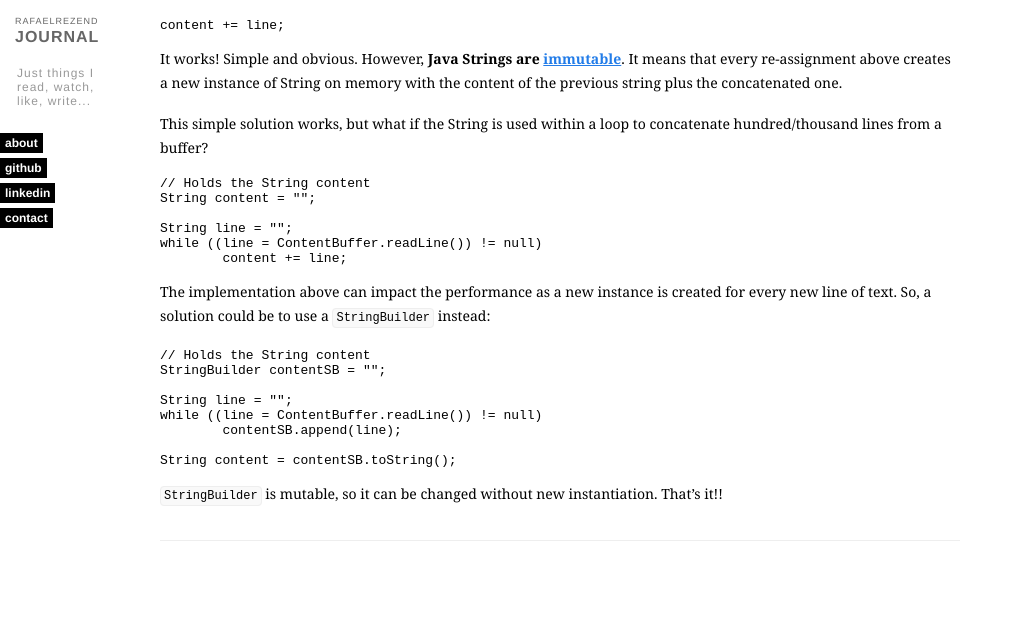
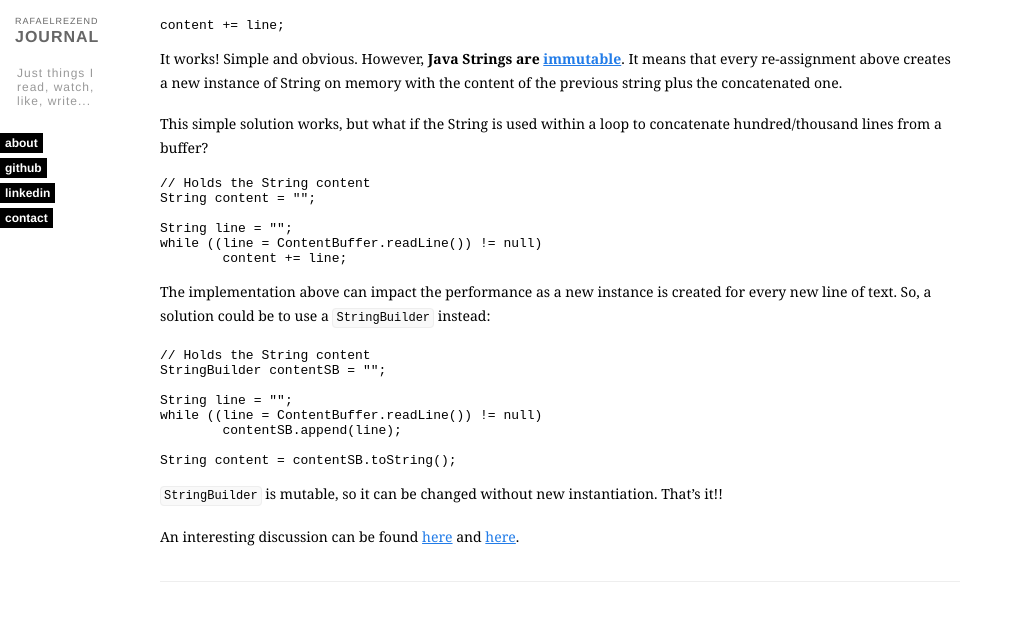
Before and after one commit to rafaelrezend/rafaelrezend.github.io, a Jekyll site: the page built from _posts/2013-09-22-improving-performance-with-stringbuilder.markdown, in a window 1280 px wide, cut to the strip 219-840 px from the top of the page. Shown: the whole strip, without its empty margins (0-1023 px from the left). Built offline with Jekyll 4.4.1, drawn with Linux system fonts in a browser that asks for light colours; Markdown is read by kramdown in place of the engine named in the settings.

Commit message:
Adding links to post.

```diff
--- a/_posts/2013-09-22-improving-performance-with-stringbuilder.markdown
+++ b/_posts/2013-09-22-improving-performance-with-stringbuilder.markdown
@@ -45,3 +45,5 @@ String content = contentSB.toString();
 
 `StringBuilder` is mutable, so it can be changed without new instantiation.
 That's it!!
+
+An interesting discussion can be found [here](http://www.javaranch.com/journal/2003/04/immutable.htm) and [here](http://programmers.stackexchange.com/questions/195099/why-is-string-immutable-in-java).
```
